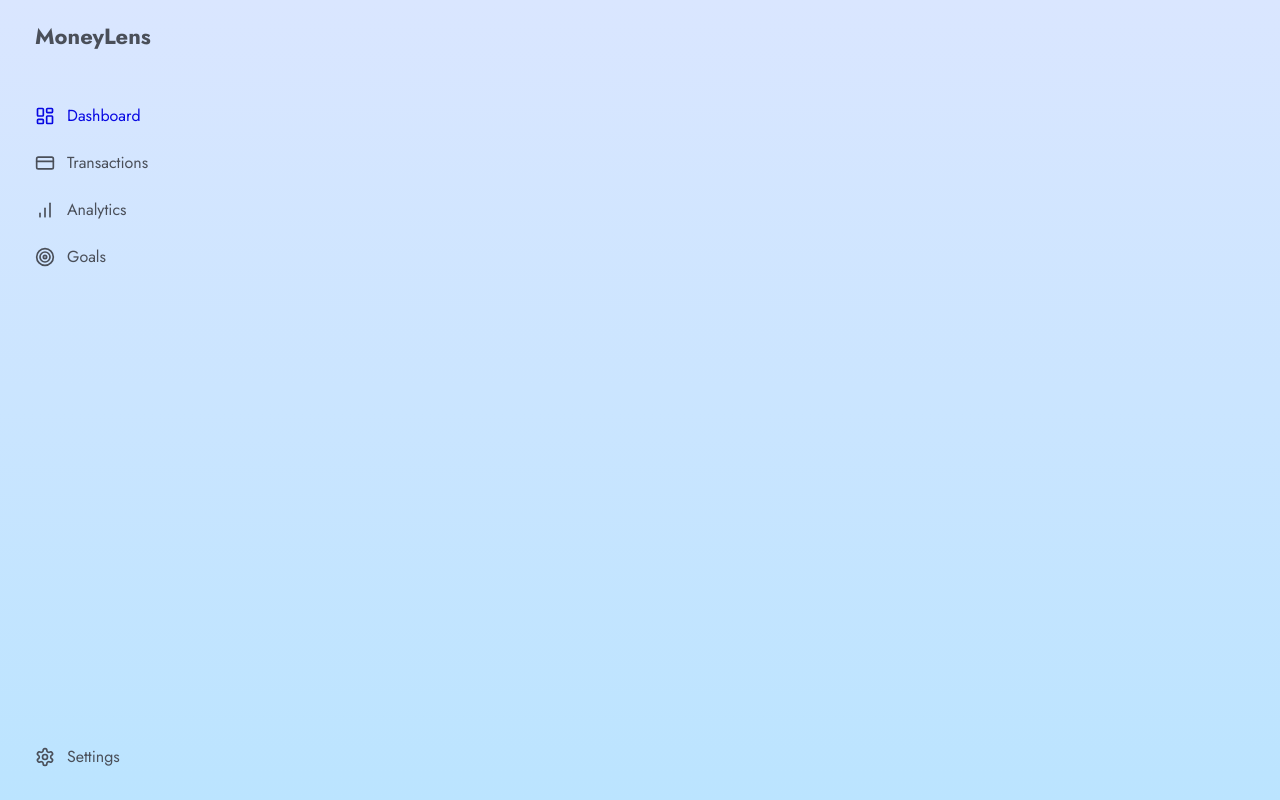
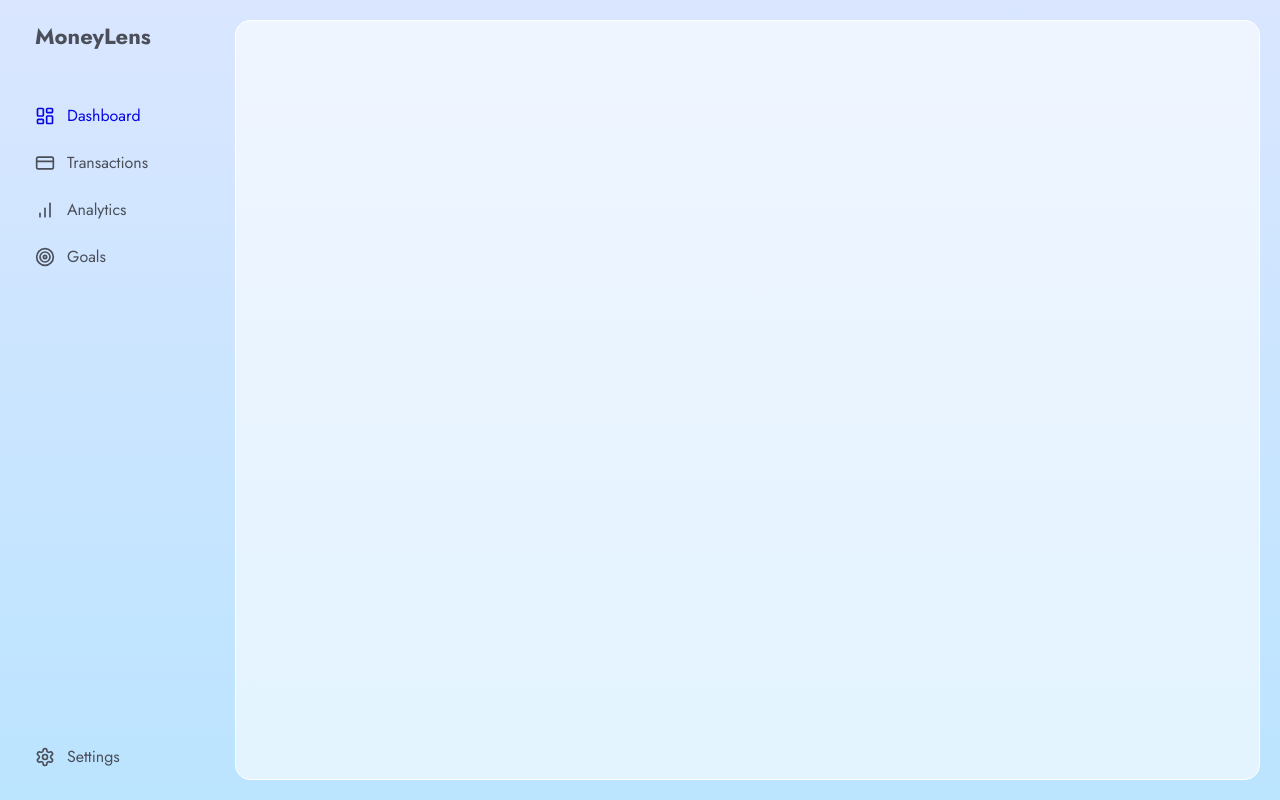
Before and after one commit to Sahil-Sharma-603/Money-Lens-App, a Next.js app in the folder frontend/: page /dashboard in a window 1280 px wide. Built offline with nearby package versions, Linux system fonts and the light colour scheme.

Commit message:
navbar progress

```diff
--- /dev/null
+++ b/frontend/src/app/components/Card.module.css
@@ -0,0 +1,28 @@
+.card {
+    background: rgba(255, 255, 255, 0.58);
+    border: 1px solid white;
+    border-radius: 1px;
+    padding: 20px;
+    margin: 20px;
+    width: 100%;
+}
+
+.fullPageCard {
+    position: relative;
+    background: rgba(255, 255, 255, 0.58);
+    border-radius: 15px;
+    top: 0;
+    left: 0;
+    height: 95vh;
+    display: flex;
+}
+
+.dashboard {
+    position: relative;
+    margin-left: 200px;
+    /* margin-right: 5px; */
+    padding-left: 15px;
+    min-height: 100vh;
+    display: flex;
+    overflow: hidden;
+  }
--- /dev/null
+++ b/frontend/src/app/components/Card.tsx
@@ -0,0 +1,5 @@
+import styles from './Card.module.css';
+
+export default function Card({ children, className }: { children?: React.ReactNode; className?: string }) {
+  return <div className={`${styles.card} ${className || ''}`}>{children}</div>;
+}
--- /dev/null
+++ b/frontend/src/app/dashboard/Dashboard.module.css
@@ -0,0 +1,10 @@
+.dashboard {
+    position: relative;
+    margin-left: 200px;
+    margin-right:10px;
+    padding: 20px;
+    min-height: 100vh;
+    display: flex;
+    flex-direction: column;
+    overflow: hidden;
+  }
--- a/frontend/src/app/dashboard/page.tsx
+++ b/frontend/src/app/dashboard/page.tsx
@@ -1,7 +1,10 @@
+import Card from '../components/Card';
+import styles from '../components/Card.module.css';
+
 export default function Dashboard() {
-    return (
-      <div>
-        {/* <h1>Dashboard</h1> */}
-      </div>
-    );
+  return (
+    <div className={styles.dashboard}>
+      <Card className={styles.fullPageCard} />
+    </div>
+  );
 }
```
